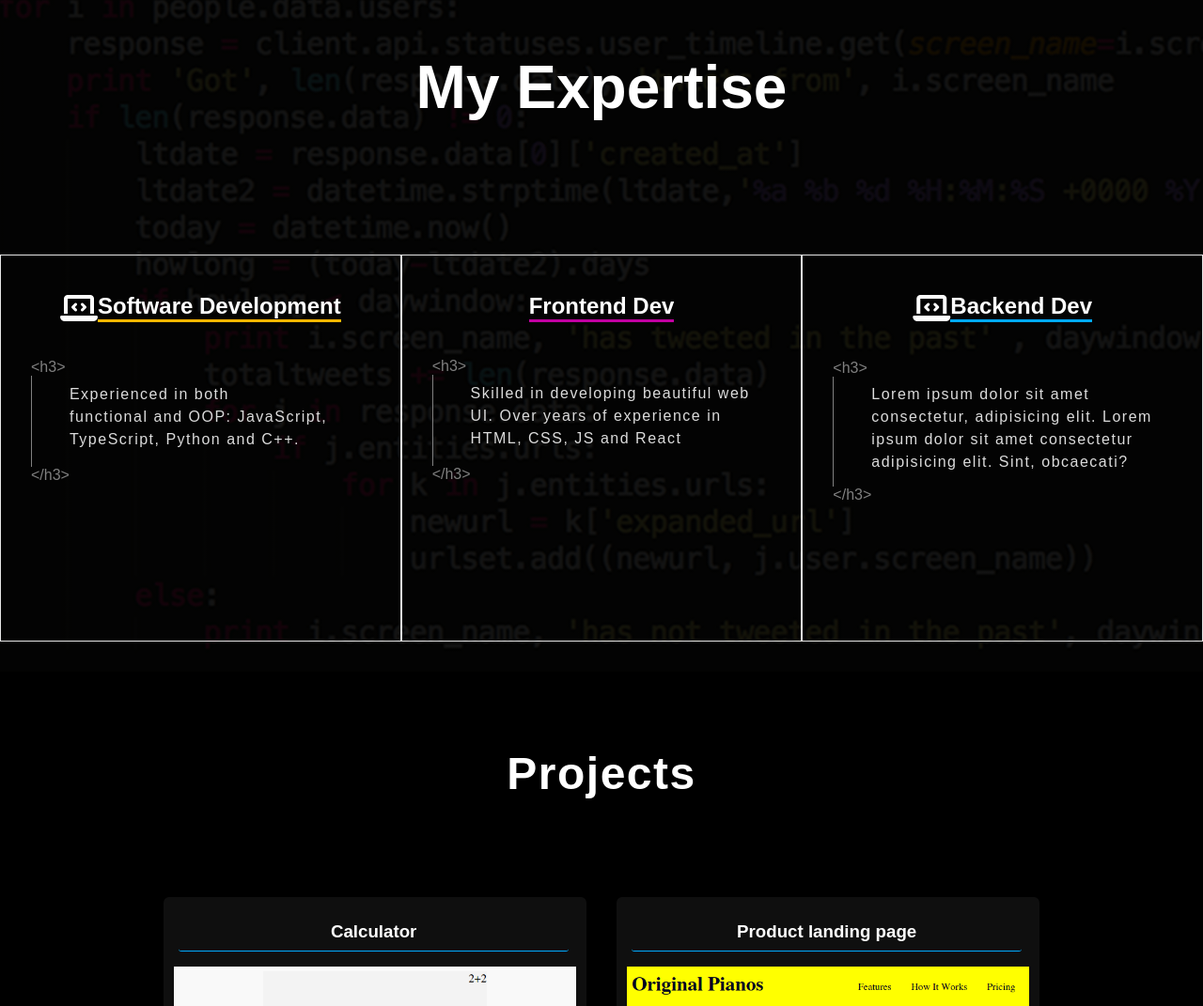
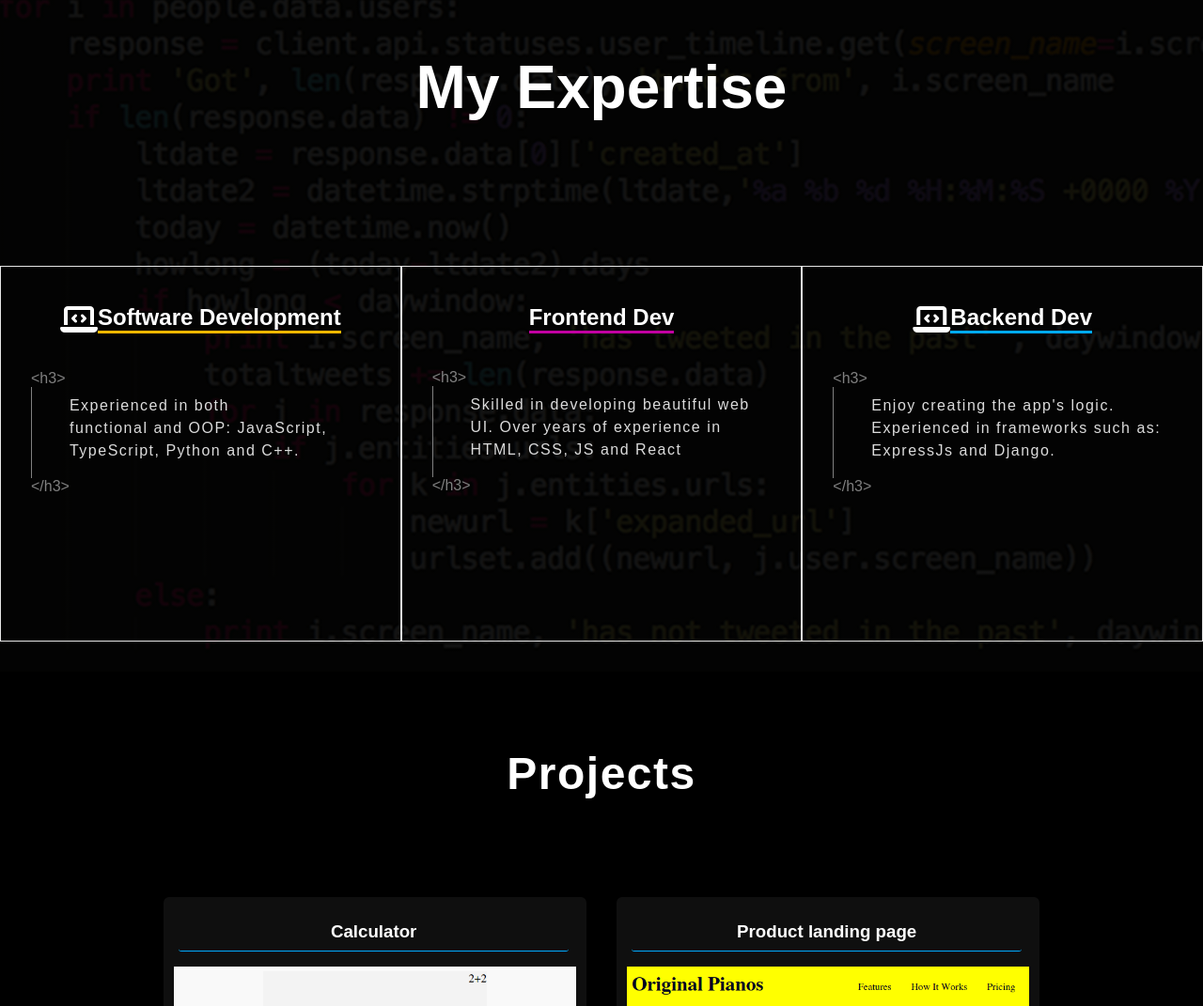
Before and after one commit to DaniElias7/portfolio, a website: page index.html in a window 1280 px wide. Shown: the part 871-1942 px from the top of the page at 94% size. Drawn offline with Linux system fonts and the light colour scheme; some icons are missing.

Commit message:
added some flex

```diff
--- a/index.css
+++ b/index.css
@@ -155,6 +155,7 @@ main {
 }
 #expertise-areas {
     display: flex;
+    flex-wrap: wrap;
 }
 .expertise-area {
     border: .1px solid rgb(230, 230, 230);
--- a/index.html
+++ b/index.html
@@ -102,8 +102,8 @@
                                 <div class="horizontal-line"></div>
                                 <span>&lt/h3&gt</span>
                             </div>
-                            <p>Lorem ipsum dolor sit amet consectetur, adipisicing elit. Lorem ipsum dolor sit amet
-                               consectetur adipisicing elit. Sint, obcaecati?
+                            <p>
+                                Enjoy creating the app's logic. Experienced in frameworks such as: ExpressJs and Django.
                             </p>
                         </div>
                     </div>
--- a/package.json
+++ b/package.json
@@ -8,13 +8,13 @@
   },
   "repository": {
     "type": "git",
-    "url": "git+https://github.com/RdgzLpz/port.git"
+    "url": "git+https://github.com/DaniElias7/portfolio.git"
   },
   "keywords": [],
   "author": "Oscar Rodríguez",
   "license": "ISC",
   "bugs": {
-    "url": "https://github.com/RdgzLpz/port/issues"
+    "url": "https://github.com/DaniElias7/portfolio/issues"
   },
-  "homepage": "https://github.com/RdgzLpz/port#readme"
+  "homepage": "https://github.com/DaniElias7/portfolio#readme"
 }
```
